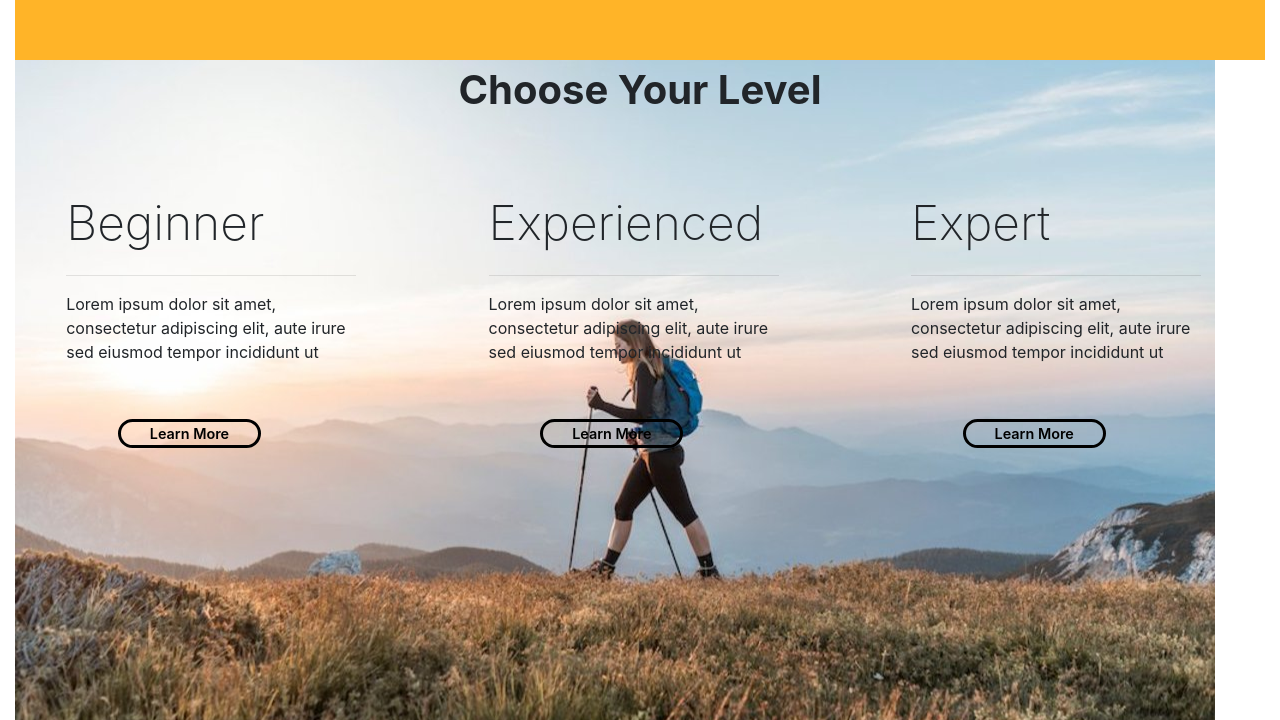
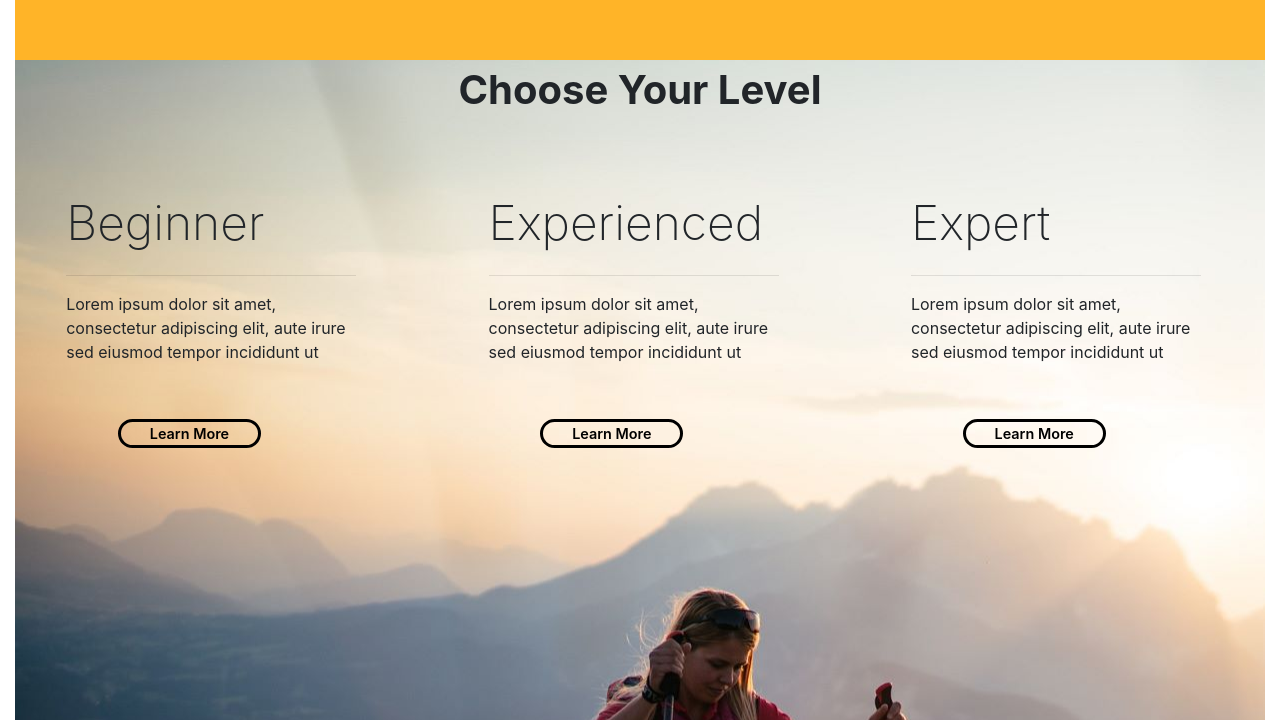
Before and after one commit to R-1944/CODEFEST-V2.0-Hiking-layout, a plain HTML site: page index.html in a window 1280 px wide. Shown: the part 1325-2045 px from the top of the page. Drawn offline with nearby package versions, Linux system fonts and the light colour scheme.

Commit message:
Add files via upload
css file update

```diff
--- a/style.css
+++ b/style.css
@@ -186,7 +186,7 @@ font-weight: 200;
     font-weight: bold;
 }
 .footerimg{
-     background-image: url("./footer.jpg");
+     background-image: url("./new.jpg");
     background-repeat: no-repeat;
     width: auto;
 
```
